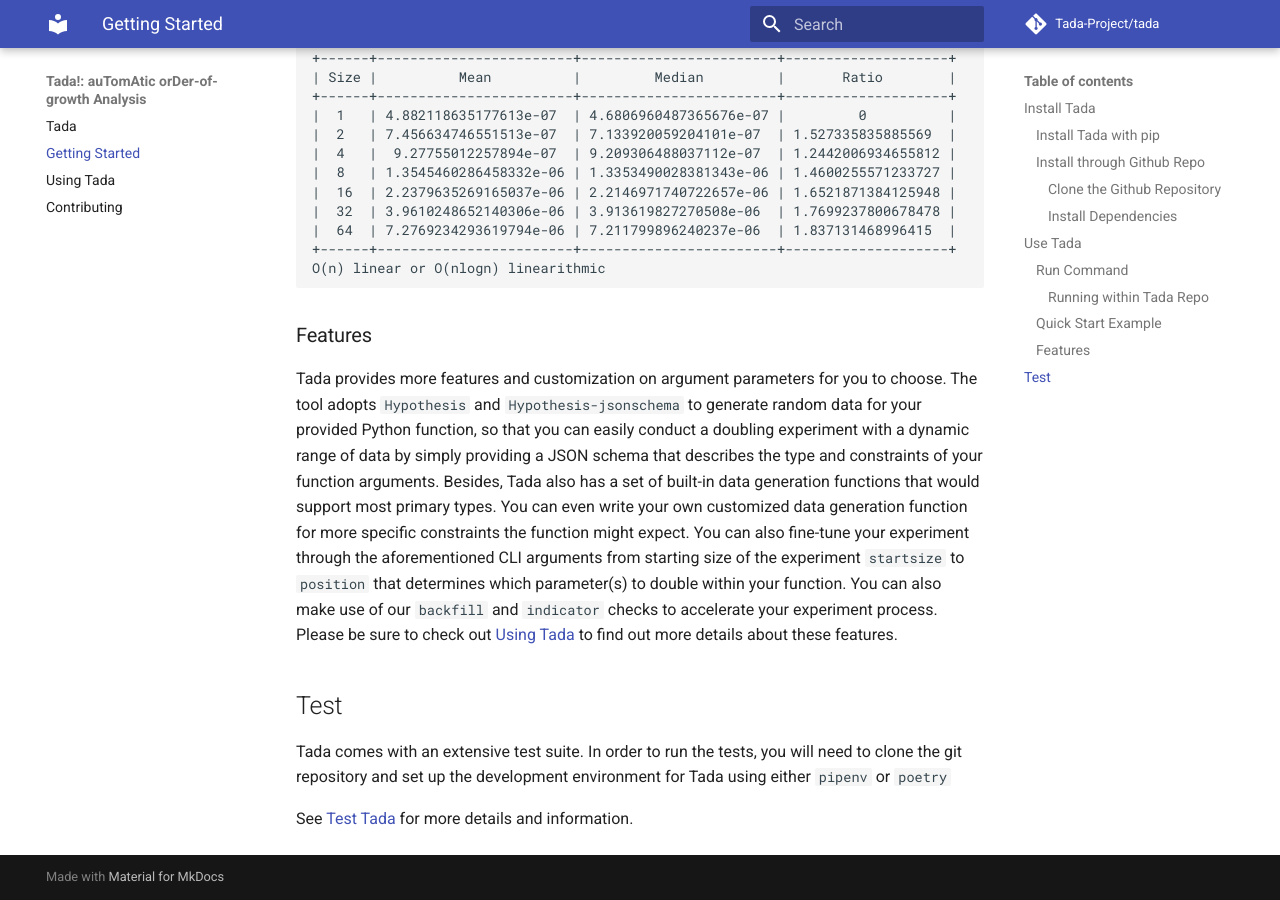
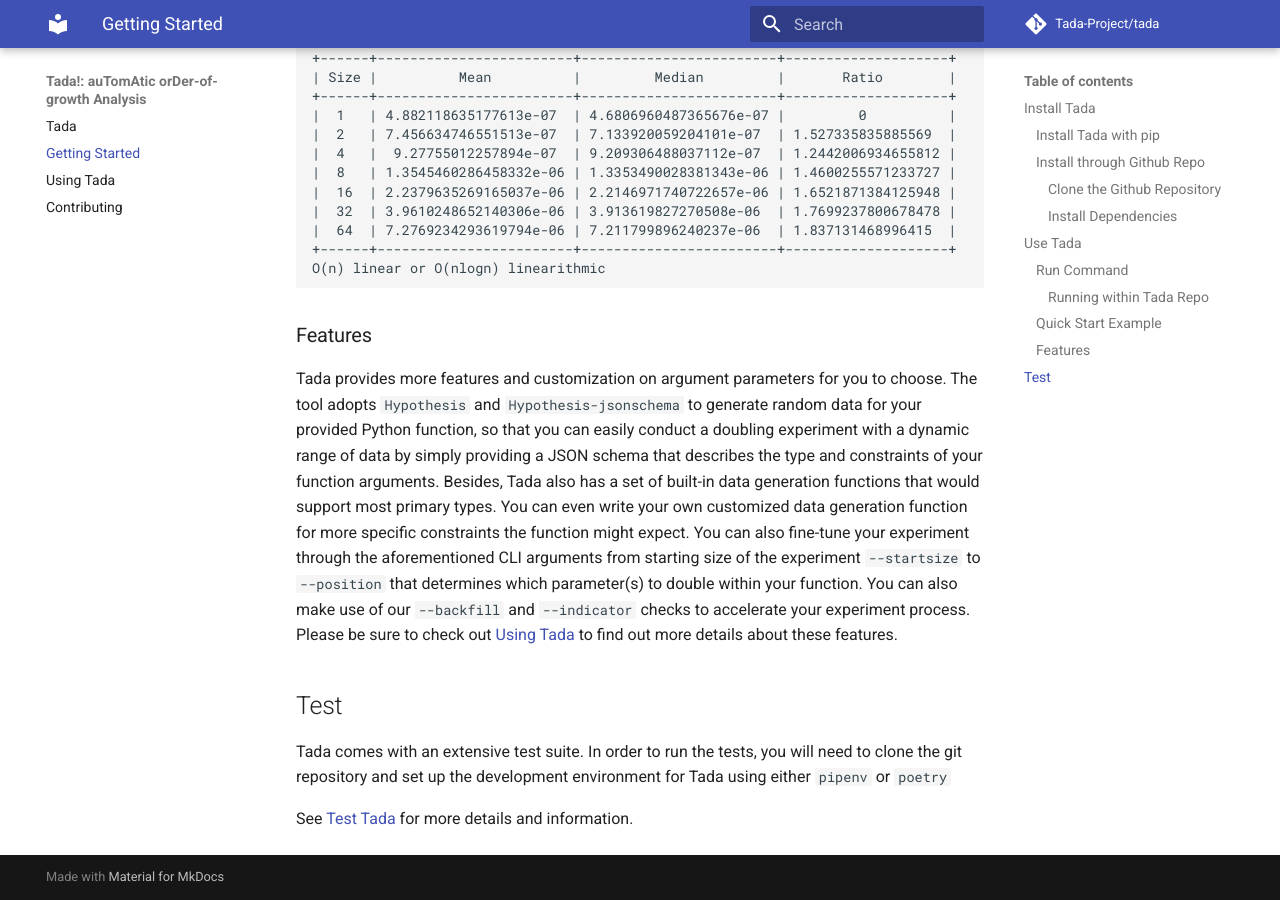
Before and after one commit to Tada-Project/tada, an MkDocs documentation site: the page built from docs/getting-started.md, in a window 1280 px wide and 900 px high, scrolled down 5703 px. Built offline with MkDocs 1.6.1 and Material for MkDocs 9.7.7, drawn with Linux system fonts in a browser that asks for light colours; comment, search, counter and statistics services are not loaded.

Commit message:
Add dashes to command line argument

```diff
--- a/docs/getting-started.md
+++ b/docs/getting-started.md
@@ -318,9 +318,9 @@
 support most primary types. You can even write your own customized data
 generation function for more specific constraints the function might expect. You
 can also fine-tune your experiment through the aforementioned CLI arguments from
-starting size of the experiment `startsize` to `position` that determines which
+starting size of the experiment `--startsize` to `--position` that determines which
 parameter(s) to double within your function. You can also make use of our
-`backfill` and `indicator` checks to accelerate your experiment process. Please
+`--backfill` and `--indicator` checks to accelerate your experiment process. Please
 be sure to check out [Using Tada](https://tada-predict.netlify.app/using-tada/)
 to find out more details about these features.
 
```
